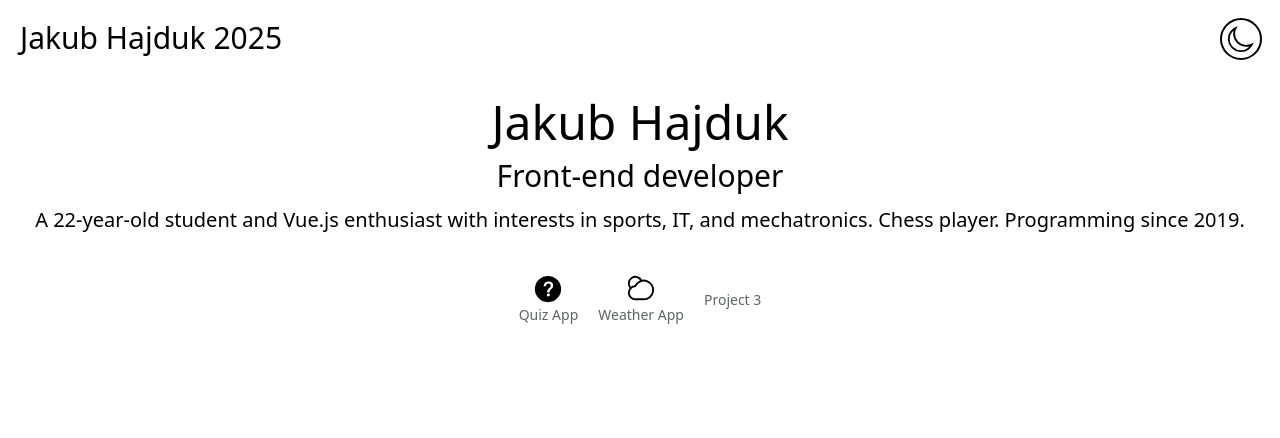
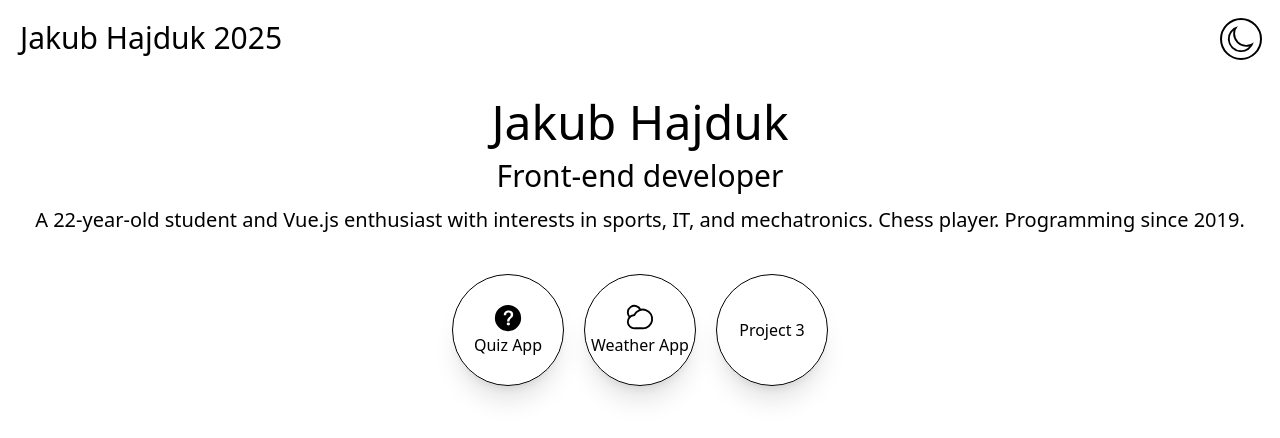
Before and after one commit to jakubhajduk53/portfolio-vue, a Vue app: page / in a window 1280 px wide. Shown: the top 438 px of the page. Built offline with nearby package versions, Linux system fonts and the light colour scheme.

Commit message:
feat: add anchors to projects

```diff
--- a/src/App.vue
+++ b/src/App.vue
@@ -1,5 +1,5 @@
 <script setup lang="ts">
-import { ElIcon, ElLink } from "element-plus";
+import { ElIcon } from "element-plus";
 import { Moon, QuestionFilled, PartlyCloudy } from "@element-plus/icons-vue";
 import { onMounted, watch, ref } from "vue";
 
@@ -50,21 +50,28 @@ watch(darkmode, (newValue) => {
       </section>
       <section class="flex gap-5 mt-5 justify-center"></section>
       <section class="flex gap-5 mt-5 justify-center">
-        <div class="flex flex-col items-center">
+        <a
+          target="_blank"
+          href="https://quiz-2025.vercel.app/"
+          class="flex flex-col items-center justify-center border w-28 h-28 rounded-full shadow-xl"
+        >
           <el-icon size="30"><QuestionFilled /></el-icon>
-          <el-link target="_blank" href="https://quiz-2025.vercel.app/"
-            >Quiz App
-          </el-link>
-        </div>
-        <div class="flex flex-col items-center">
+          <div>Quiz App</div>
+        </a>
+        <a
+          target="_blank"
+          href="https://weather-app-jakubhajduk53s-projects.vercel.app/"
+          class="flex flex-col items-center justify-center border w-28 h-28 rounded-full shadow-xl"
+        >
           <el-icon size="30"><PartlyCloudy /></el-icon>
-          <el-link
-            target="_blank"
-            href="https://weather-app-jakubhajduk53s-projects.vercel.app/"
-            >Weather App
-          </el-link>
-        </div>
-        <el-link target="_blank">Project 3</el-link>
+          <div>Weather App</div>
+        </a>
+        <a
+          target="_blank"
+          href=""
+          class="flex flex-col items-center justify-center border w-28 h-28 rounded-full shadow-xl"
+          ><div>Project 3</div>
+        </a>
       </section>
     </main>
   </div>
```
